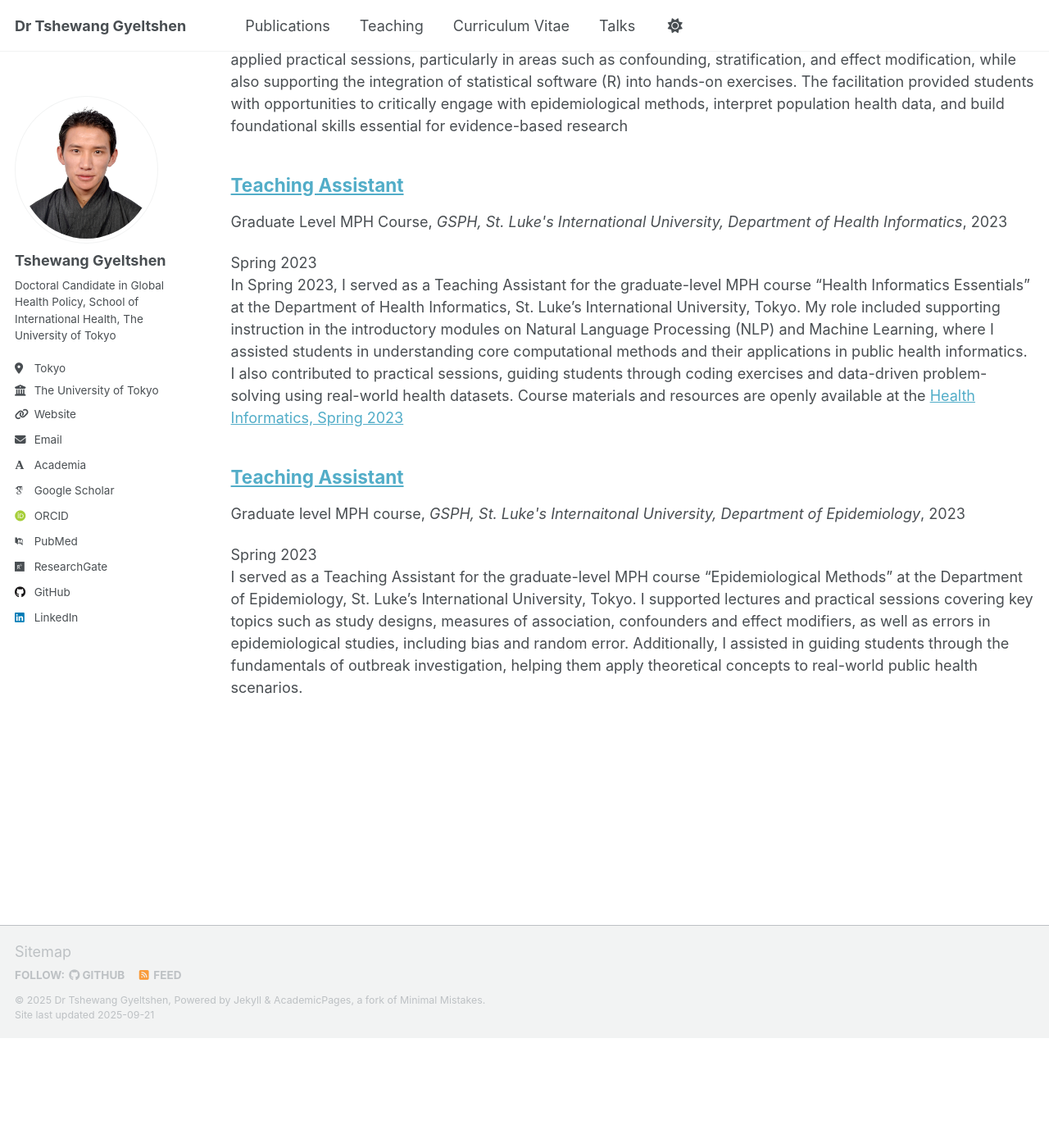
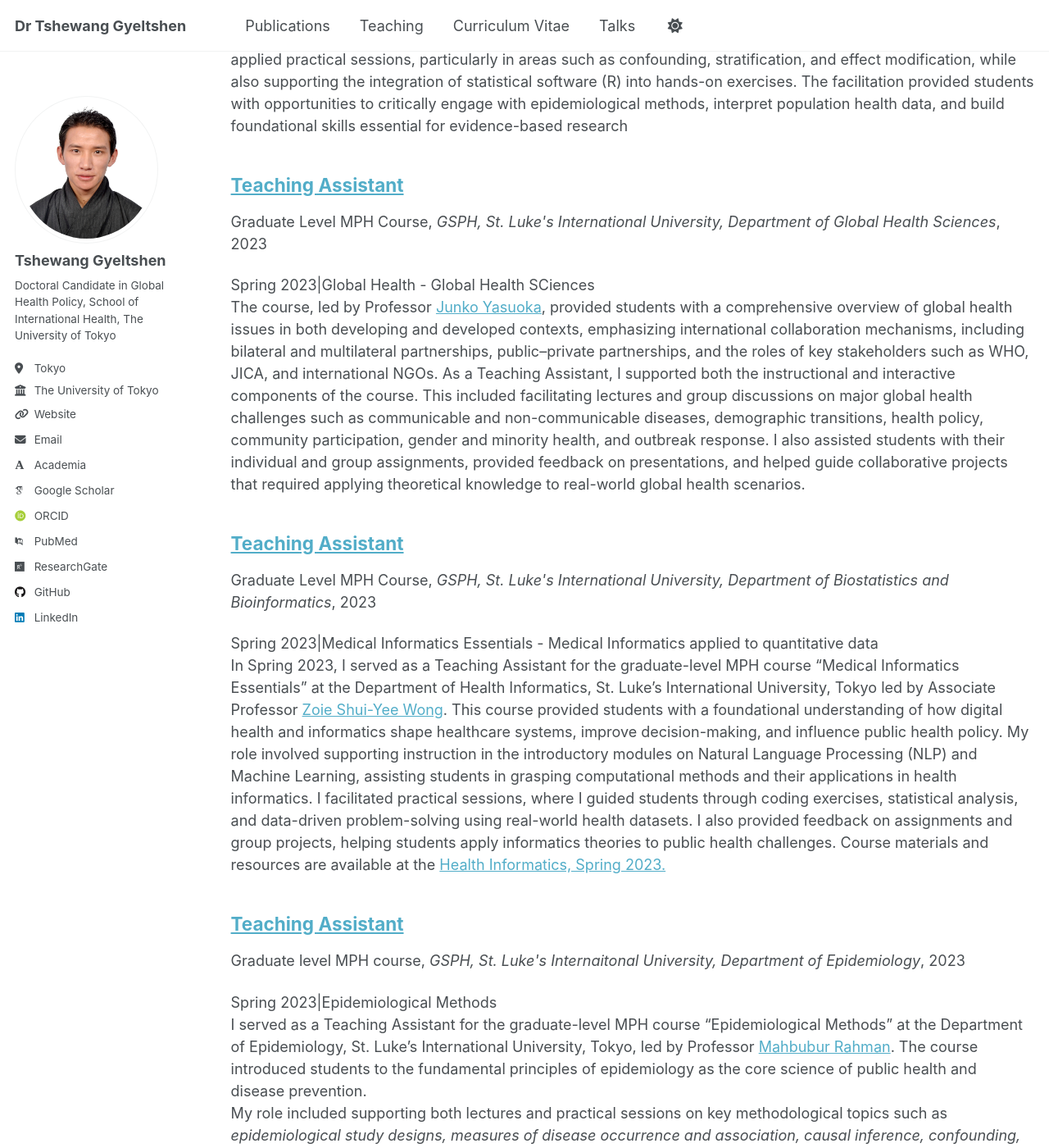
Before and after one commit to tgyeltshen/tgyeltshen.github.io, a Jekyll site: the page built from _pages/teaching.html, in a window 1280 px wide and 1400 px high, scrolled down 344 px. Shown: the whole window at 82% size. Built offline with Jekyll 4.4.1, drawn with Linux system fonts in a browser that asks for light colours; some web fonts are replaced; a script that is not in the unit is left out; before the commit the page ends 1610 px from its top, so only the background shows below that; some of the changed text lies outside the part shown.

Commit message:
teachingupdate

```diff
--- a/_teaching/2023-spring-teaching-1.md
+++ b/_teaching/2023-spring-teaching-1.md
@@ -8,15 +8,23 @@ date: 2023-04-01
 location: "Tokyo, Japan"
 ---
 
-Spring 2023
-I served as a Teaching Assistant for the graduate-level MPH course “Epidemiological Methods” at the Department of Epidemiology, St. Luke’s International University, Tokyo. I supported lectures and practical sessions covering key topics such as study designs, measures of association, confounders and effect modifiers, as well as errors in epidemiological studies, including bias and random error. Additionally, I assisted in guiding students through the fundamentals of outbreak investigation, helping them apply theoretical concepts to real-world public health scenarios.
+Spring 2023|Epidemiological Methods
+I served as a Teaching Assistant for the graduate-level MPH course “Epidemiological Methods” at the Department of Epidemiology, St. Luke’s International University, Tokyo, led by Professor [Mahbubur Rahman](https://researchmap.jp/rahman). The course introduced students to the fundamental principles of epidemiology as the core science of public health and disease prevention.
+My role included supporting both lectures and practical sessions on key methodological topics such as *epidemiological study designs, measures of disease occurrence and association, causal inference, confounding, effect modification, bias, and random error*. I also assisted in exercises focused on the critical *appraisal of epidemiological literature*, interpretation of study findings, and practical applications such as *outbreak investigation, surveillance, and evaluation of health services*. Furthermore, I guided students through structured class discussions and problem-solving activities, enabling them to connect theoretical concepts with real-world public health practice.
+This teaching role provided me with the opportunity to contribute to developing students’ ability to critically evaluate research evidence, apply epidemiological methods in practice, and prepare for writing and publishing epidemiological studies.
 
-## Epidemiological Methods
-
-## Study Designs
-
-## Measures of Association, Confounders and Effect Modifiers
-
-## Errors (Random Errors, Bias and Confounding in Epidemiological Studies)
-
-## Outbreak Investigation
+## Basic Concepts of Epidemiology
+## Measuring Health and Disease (Incidence, Prevalence)
+## Measuring Associations in Epidemiology (Risk, Rate, Odds Ratios)
+## Association vs. Causation and Hill’s Criteria
+## Random Error, Bias, Confounding, and Effect Modification
+## Study Designs I: Case Reports, Case Series, Ecological and Cross-sectional Studies
+## Study Designs II: Cross-sectional Studies (advantages, limitations)
+## Study Designs III: Clinical Trials and Pre–Post Designs
+## Study Designs IV: Cohort Studies
+## Study Designs V: Case-Control Studies
+## Systematic Review and Meta-analysis
+## Applying Epidemiology in Public Health Practice I – Outbreak Investigation, Surveillance
+## Applying Epidemiology in Public Health Practice II – Screening, Health Service Evaluation, Policy Evaluation
+## Critical Appraisal of Epidemiological Articles (How to Read and Interpret Studies)
+## Writing and Publishing Epidemiology Papers (Journal Selection, Submission, Revision)
--- a/_teaching/2023-spring-teaching-2.md
+++ b/_teaching/2023-spring-teaching-2.md
@@ -3,18 +3,31 @@ title: "Teaching Assistant"
 collection: teaching
 type: "Graduate Level MPH Course"
 permalink: /teaching/2023-spring-teaching-2
-venue: "GSPH, St. Luke's International University, Department of Health Informatics"
+venue: "GSPH, St. Luke's International University, Department of Biostatistics and Bioinformatics"
 date: 2023-04-01
 location: "Tokyo, Japan"
 ---
 
-Spring 2023
-In Spring 2023, I served as a Teaching Assistant for the graduate-level MPH course “Health Informatics Essentials” at the Department of Health Informatics, St. Luke’s International University, Tokyo. My role included supporting instruction in the introductory modules on Natural Language Processing (NLP) and Machine Learning, where I assisted students in understanding core computational methods and their applications in public health informatics. I also contributed to practical sessions, guiding students through coding exercises and data-driven problem-solving using real-world health datasets. Course materials and resources are openly available at the [Health Informatics, Spring 2023](https://github.com/tgyeltshen/Health_Informatics_Teaching_Spring2023)
+Spring 2023|Medical Informatics Essentials - Medical Informatics applied to quantitative data
+In Spring 2023, I served as a Teaching Assistant for the graduate-level MPH course “Medical Informatics Essentials” at the Department of Health Informatics, St. Luke’s International University, Tokyo led by Associate Professor [Zoie Shui-Yee Wong](https://researchmap.jp/zoiewong). This course provided students with a foundational understanding of how digital health and informatics shape healthcare systems, improve decision-making, and influence public health policy.  My role involved supporting instruction in the introductory modules on Natural Language Processing (NLP) and Machine Learning, assisting students in grasping computational methods and their applications in health informatics. I facilitated practical sessions, where I guided students through coding exercises, statistical analysis, and data-driven problem-solving using real-world health datasets. I also provided feedback on assignments and group projects, helping students apply informatics theories to public health challenges.   Course materials and resources are available at the [Health Informatics, Spring 2023.](https://github.com/tgyeltshen/Health_Informatics_Teaching_Spring2023)
 
-## Health Informatics Essentials
-
-## Natural Language Processing (NLP) – Introductory
-
-## Machine Learning – Introductory
+## Overview of Health Informatics and Decision-Making
+Introduction to course concepts, scope of health informatics, and eHealth literacy.
+## Healthcare Data, Information, and Knowledge
+Understanding healthcare data structures and digital health literacy.
+## Electronic Health Records (EHRs) and Health Information Exchange
+Principles and implementation of EHRs; Data sharing, interoperability, and communication strategies.
+## Data Standards and Medical Coding
+Standardization and coding systems in medical informatics.
+## Healthcare Data Analytics I & II
+Data analysis techniques in healthcare
+## Health Information Privacy, Security, and Ethics
+Legal, ethical, and equity considerations in digital health.
+## Health Technology Evaluation
+Assessment of new technologies in healthcare and public health.
+## Decision Analysis and Clinical Decision Support Systems
+Decision-making frameworks and clinical decision tools.
+## Patient Safety Informatics, Bioinformatics and Public Health Informatics
+Applications of bioinformatics to population health. Mobile health applications, patient-centered informatics, and consumer health data.
 
 Learn more on it at this repository [Health Informatics, Spring 2023](https://github.com/tgyeltshen/Health_Informatics_Teaching_Spring2023)
--- /dev/null
+++ b/_teaching/2023-spring-teaching-4.md
@@ -0,0 +1,26 @@
+---
+title: "Teaching Assistant"
+collection: teaching
+type: "Graduate Level MPH Course"
+permalink: /teaching/2023-spring-teaching-4
+venue: "GSPH, St. Luke's International University, Department of Global Health Sciences"
+date: 2023-04-01
+location: "Tokyo, Japan"
+---
+
+Spring 2023|Global Health - Global Health SCiences
+The course, led by Professor [Junko Yasuoka](https://researchmap.jp/jyasuoka/?lang=en), provided students with a comprehensive overview of global health issues in both developing and developed contexts, emphasizing international collaboration mechanisms, including bilateral and multilateral partnerships, public–private partnerships, and the roles of key stakeholders such as WHO, JICA, and international NGOs. As a Teaching Assistant, I supported both the instructional and interactive components of the course. This included facilitating lectures and group discussions on major global health challenges such as communicable and non-communicable diseases, demographic transitions, health policy, community participation, gender and minority health, and outbreak response. I also assisted students with their individual and group assignments, provided feedback on presentations, and helped guide collaborative projects that required applying theoretical knowledge to real-world global health scenarios.
+
+This role allowed me to actively engage in fostering student learning by bridging theoretical concepts with practical case studies, while also supporting constructive discussions on the future direction of global health in the 21st century.
+
+## Introduction to Global Health
+## Non-communicable and Communicable Diseases (including vector-borne diseases, health in slum)
+## Global Population Trends
+## Bilateral Cooperation in Global Health (JICA)
+## Community Participation, Empowerment, and Community Health Workers
+## Global Injury Prevention and Safety Promotion
+## Gender and Global Health
+## International NGOs and Survey Research Methods in Global Health
+## Public–Private Partnerships (GHIT Fund and others)
+## Minority and Refugee Health
+## Multilateral Cooperation in Global Health (WHO)
```
